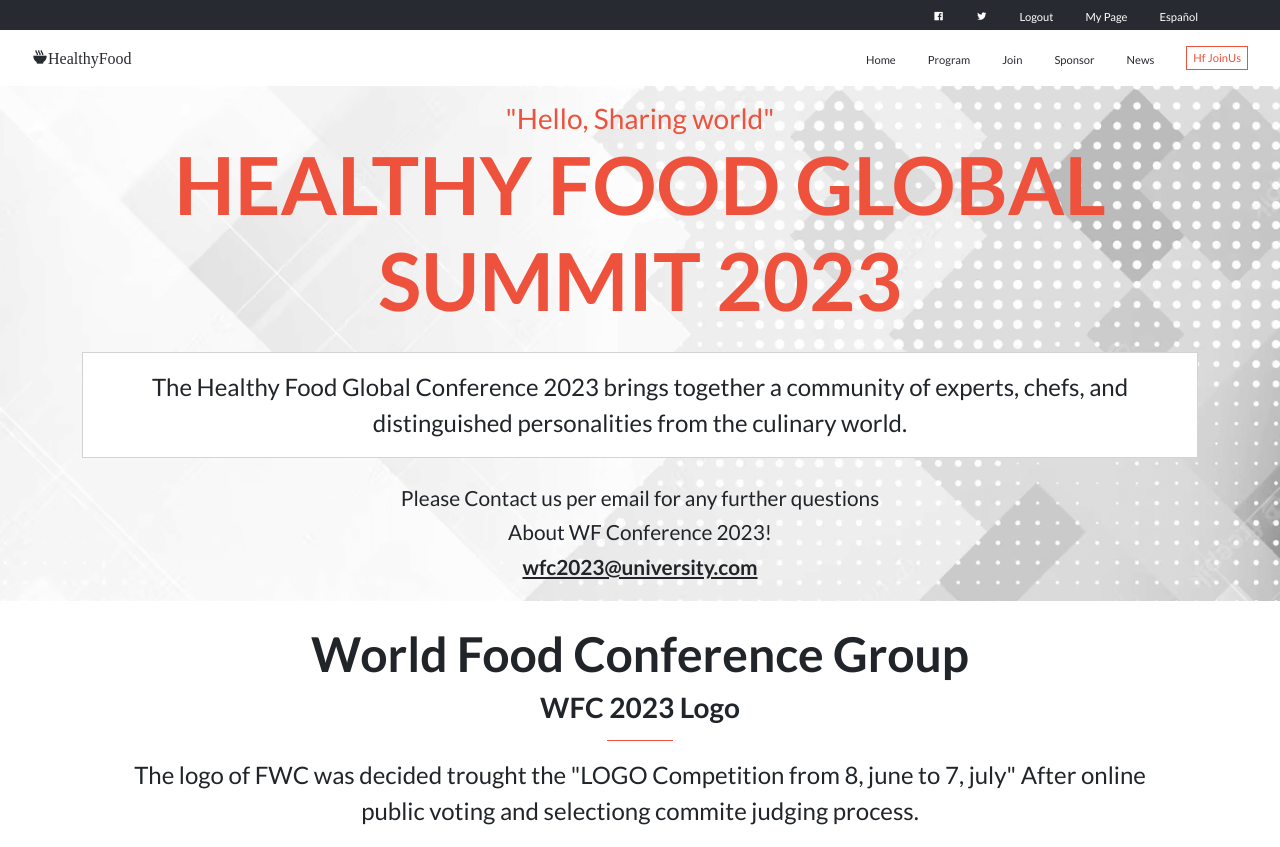
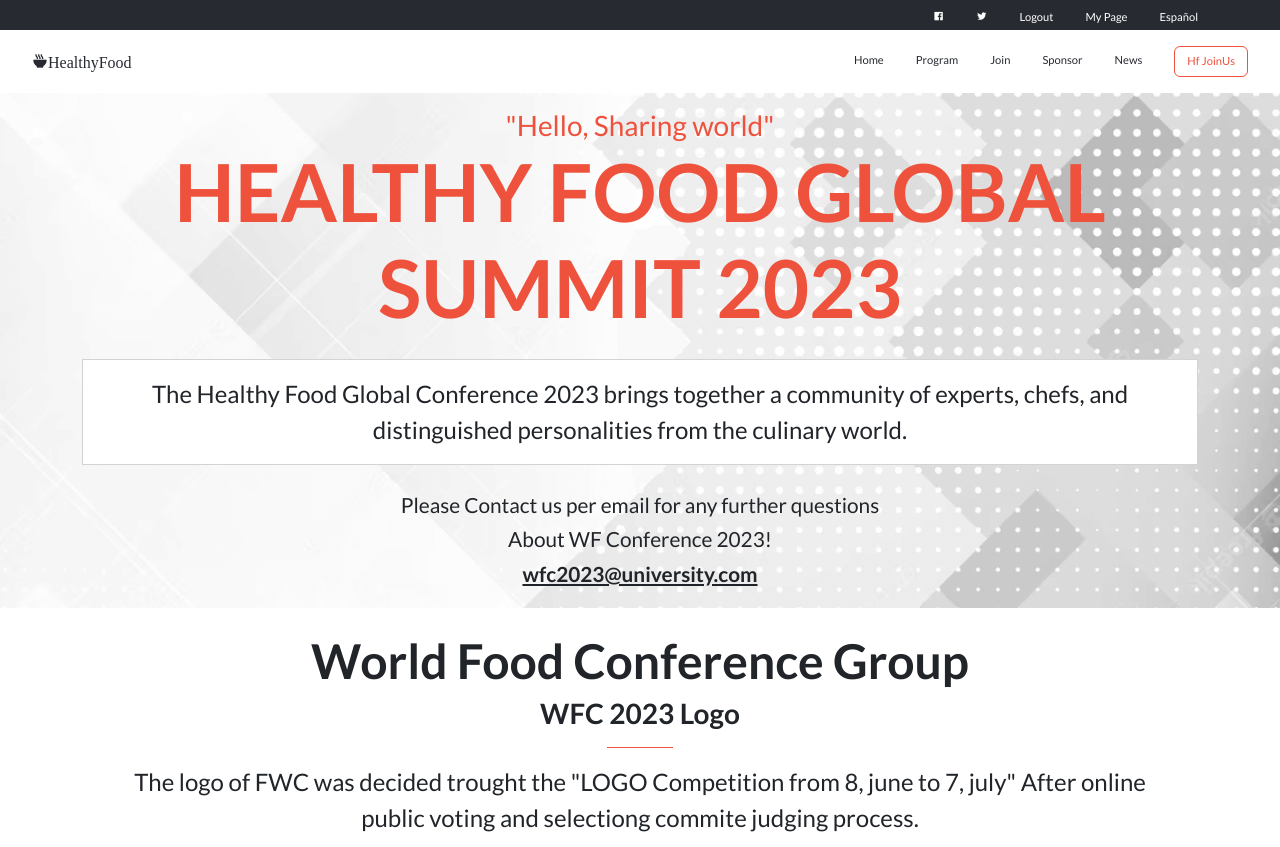
Before and after one commit to PabloBona/PabloBona.github.io, a website: page about.html in a window 1280 px wide. Shown: the top 847 px of the page. Drawn offline with nearby package versions, Linux system fonts and the light colour scheme.

Commit message:
Add a class in about.html to a button element in order to share styles with the index.html file

```diff
--- a/about.html
+++ b/about.html
@@ -55,7 +55,7 @@
             <li><a id="cont-link" href="#contact">Join</a></li>
             <li><a id="cont-link" href="#contact">Sponsor</a></li>
             <li><a id="cont-link" href="#contact">News</a></li>
-            <button>Hf JoinUs</button>
+            <button class="btn">Hf JoinUs</button>
           </ul>
         </div>
       </nav>
```
